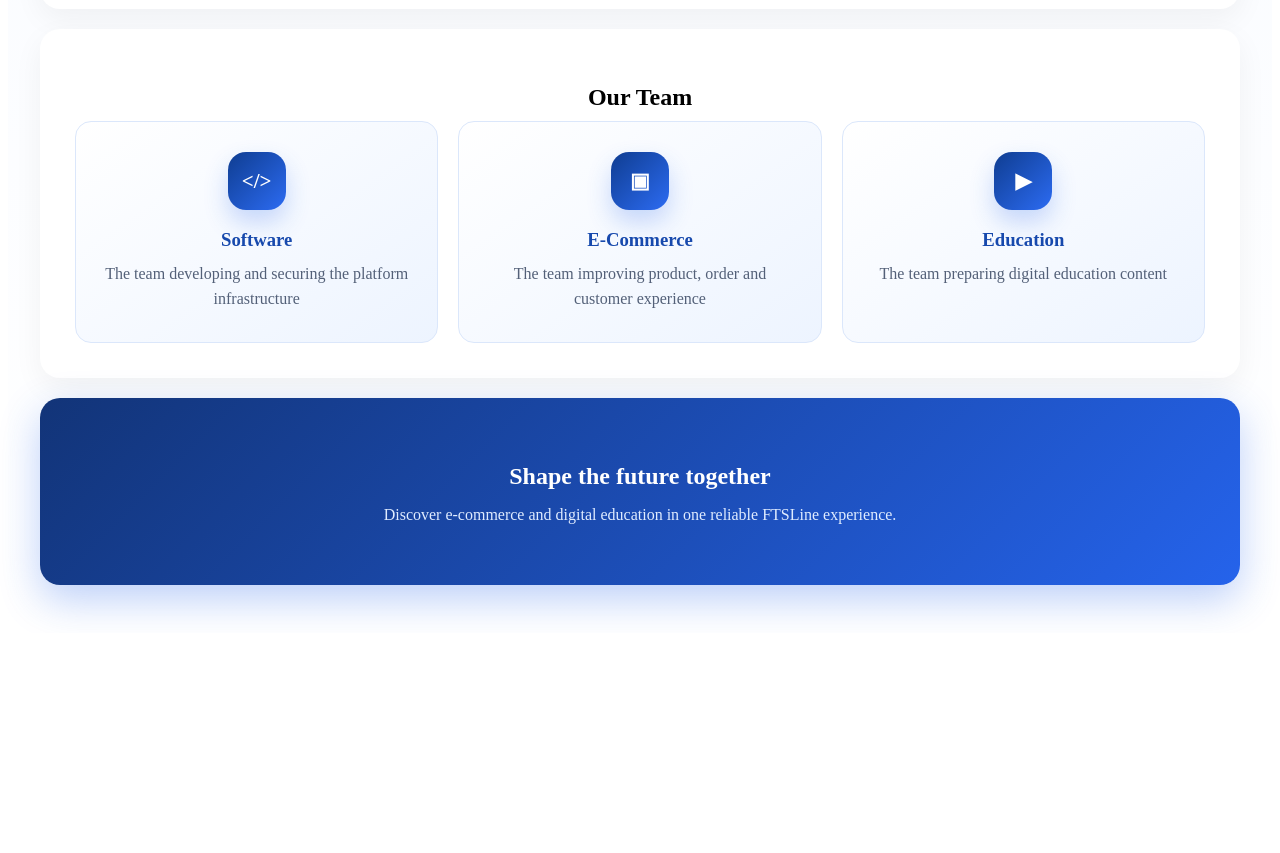
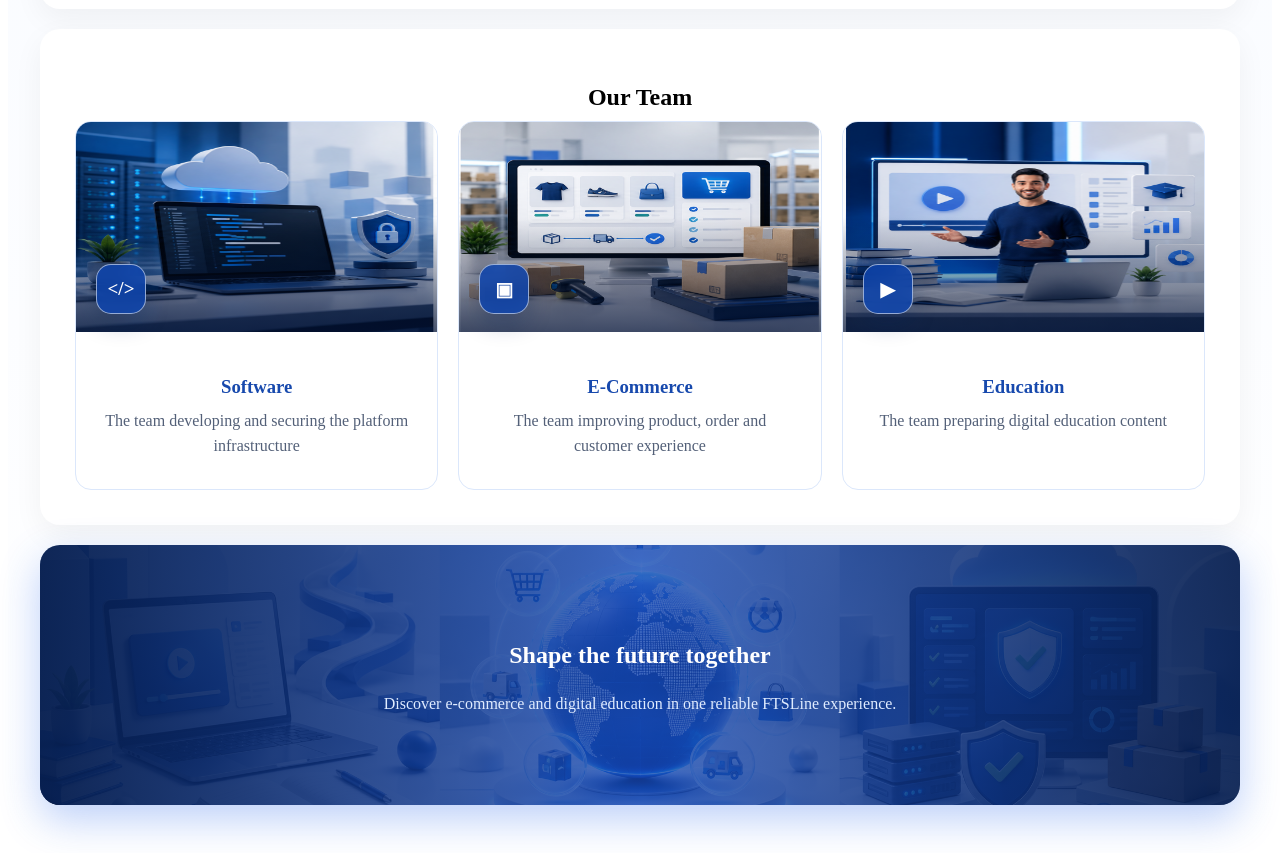
Before and after one commit to Abdulkerimhan/ftsline, a React (Vite) app in the folder frontend/: page /about in a window 1280 px wide. Shown: the part 1120-1973 px from the top of the page. Before the commit the page ends 1753 px from the top, so only its background shows below. Built offline with nearby package versions, Linux system fonts and the light colour scheme; no server answers.

Commit message:
Add visual team section to about page

```diff
--- a/frontend/src/pages/About.css
+++ b/frontend/src/pages/About.css
@@ -138,32 +138,75 @@
 .about-value-card:nth-child(3) .about-value-image { background-position: right center; }
 
 .about-team-card {
-  padding: 30px 24px;
   border: 1px solid #dbe7fb;
-  background: linear-gradient(145deg, #ffffff, #edf4ff);
+  background: #fff;
+}
+
+.about-team-image {
+  position: relative;
+  height: 210px;
+  background-image: url("/about/about-team.png");
+  background-repeat: no-repeat;
+  background-size: 300% 100%;
+}
+
+.about-team-card:nth-child(1) .about-team-image { background-position: left center; }
+.about-team-card:nth-child(2) .about-team-image { background-position: center center; }
+.about-team-card:nth-child(3) .about-team-image { background-position: right center; }
+
+.about-team-image::after {
+  content: "";
+  position: absolute;
+  inset: 45% 0 0;
+  background: linear-gradient(180deg, transparent, rgba(3, 19, 54, 0.72));
+}
+
+.about-team-content {
+  min-height: 145px;
+  padding: 25px 24px 30px;
 }
 
 .about-team-icon {
+  position: absolute;
+  z-index: 1;
+  left: 20px;
+  bottom: 18px;
   display: grid;
-  width: 58px;
-  height: 58px;
-  margin: 0 auto 16px;
+  width: 50px;
+  height: 50px;
   place-items: center;
-  border-radius: 18px;
-  background: linear-gradient(135deg, #0f3d91, #2c6bf2);
+  border: 1px solid rgba(255, 255, 255, 0.55);
+  border-radius: 15px;
+  background: rgba(13, 68, 173, 0.86);
+  backdrop-filter: blur(8px);
   color: #fff;
   font-weight: 800;
-  font-size: 21px;
-  box-shadow: 0 12px 24px rgba(37, 99, 235, 0.24);
+  font-size: 19px;
+  box-shadow: 0 10px 22px rgba(8, 35, 88, 0.28);
 }
 
 .about-cta {
-  background: linear-gradient(135deg, #123478, #2563eb);
+  position: relative;
+  isolation: isolate;
+  overflow: hidden;
+  min-height: 260px;
+  display: flex;
+  flex-direction: column;
+  justify-content: center;
+  background: #123478 url("/about/about-values.png") center/cover no-repeat;
   color: white;
   padding: 45px;
   border-radius: 20px;
   text-align: center;
   box-shadow: 0 15px 40px rgba(37, 99, 235, 0.3);
+}
+
+.about-cta::before {
+  content: "";
+  position: absolute;
+  inset: 0;
+  z-index: -1;
+  background: linear-gradient(90deg, rgba(7, 31, 80, 0.96), rgba(22, 72, 179, 0.78), rgba(7, 31, 80, 0.92));
 }
 
 .about-cta h2 { margin-bottom: 10px; }
@@ -172,6 +215,7 @@
 @media (max-width: 900px) {
   .about-grid { grid-template-columns: 1fr; }
   .about-value-image { height: 250px; }
+  .about-team-image { height: 270px; }
   .about-card-content { min-height: auto; }
 }
 
@@ -193,5 +237,7 @@
   .about-desc { font-size: 15px; line-height: 1.65; }
   .about-section { padding: 25px 16px; }
   .about-value-image { height: 210px; }
-  .about-cta { padding: 34px 22px; }
+  .about-team-image { height: 220px; }
+  .about-team-content { min-height: auto; }
+  .about-cta { min-height: 300px; padding: 34px 22px; }
 }
--- a/frontend/src/pages/About.jsx
+++ b/frontend/src/pages/About.jsx
@@ -81,9 +81,13 @@ export default function About() {
           <div className="about-grid">
             {tt.team.map((card) => (
               <article className="about-card about-team-card" key={card.title}>
-                <span className="about-team-icon" aria-hidden="true">{card.icon}</span>
-                <h3>{card.title}</h3>
-                <p>{card.desc}</p>
+                <div className="about-team-image" aria-hidden="true">
+                  <span className="about-team-icon">{card.icon}</span>
+                </div>
+                <div className="about-team-content">
+                  <h3>{card.title}</h3>
+                  <p>{card.desc}</p>
+                </div>
               </article>
             ))}
           </div>
```
Also changed, not shown: frontend/public/about/about-team.png (added).
